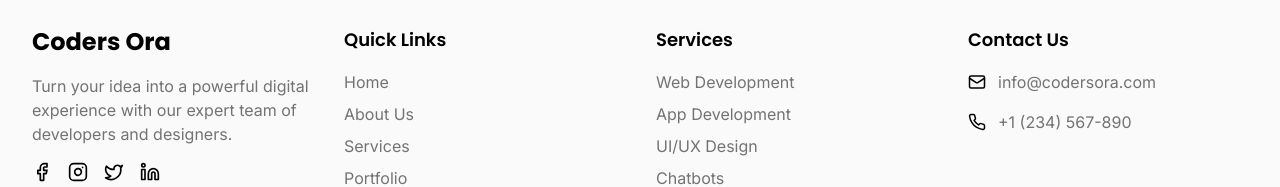
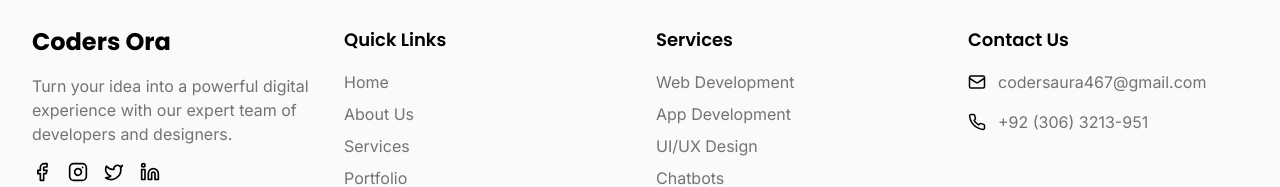
Before and after one commit to Dzuhaib/Coders-Ora, a Next.js app: page / in a window 1280 px wide. Shown: the part 3704-3891 px from the top of the page. Built offline with nearby package versions, Linux system fonts and the light colour scheme.

Commit message:
Update Footer.tsx

```diff
--- a/components/shared/Footer.tsx
+++ b/components/shared/Footer.tsx
@@ -134,7 +134,7 @@ export default function Footer() {
                   href="mailto:info@codersora.com"
                   className="text-muted-foreground hover:text-foreground transition-colors no-underline"
                 >
-                  info@codersora.com
+                  codersaura467@gmail.com
                 </a>
               </li>
               <li className="flex items-center gap-3">
@@ -143,7 +143,7 @@ export default function Footer() {
                   href="tel:+1234567890"
                   className="text-muted-foreground hover:text-foreground transition-colors no-underline"
                 >
-                  +1 (234) 567-890
+                  +92 (306) 3213-951
                 </a>
               </li>
             </ul>
```
